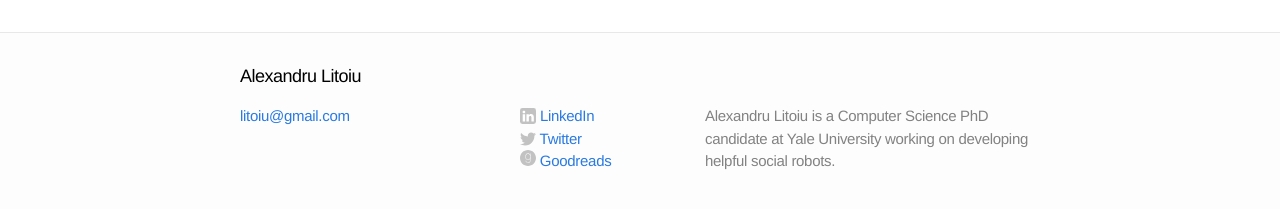
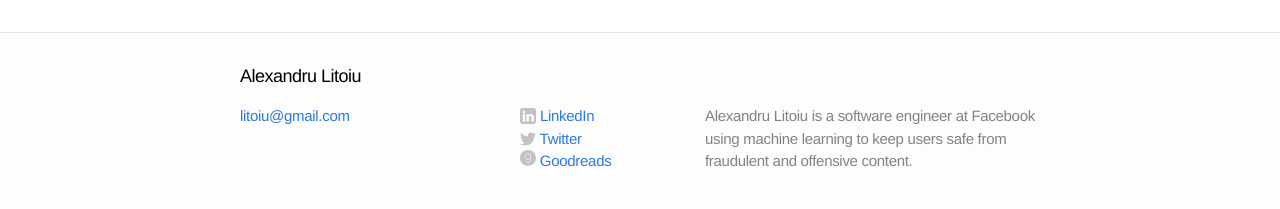
Before and after one commit to alitoiu/alitoiu.github.io, a Jekyll site: the page built from cv.md, in a window 1280 px wide. Shown: the part 226-435 px from the top of the page. Built offline with Jekyll 4.4.1, drawn with Linux system fonts in a browser that asks for light colours.

Commit message:
Changed front page to reflect that I am no longer at Yale

```diff
--- a/_config.yml
+++ b/_config.yml
@@ -1,7 +1,7 @@
 # Site settings
 title: Alexandru Litoiu
 email: litoiu@gmail.com
-description: "Alexandru Litoiu is a Computer Science PhD candidate at Yale University working on developing helpful social robots."
+description: "Alexandru Litoiu is a software engineer at Facebook using machine learning to keep users safe from fraudulent and offensive content."
 baseurl: ""
 url: "http://alitoiu.com"
 twitter_username: alitoiu
```
Also changed, not shown: index.md (+3 -3 lines).
